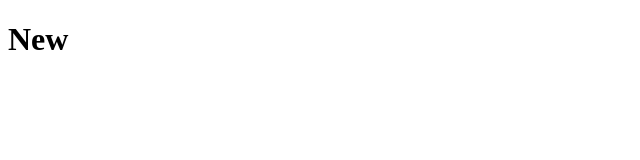
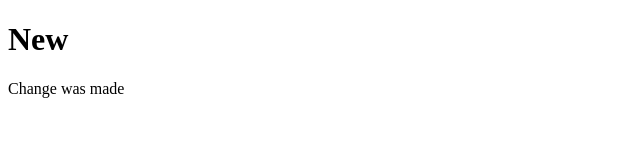
Before and after one commit to wmarcini/marciniak_git417, a plain HTML site: page index.html in a window 1280 px wide. Shown: the whole page, without its empty margins (0-640 px from the left). Drawn offline with Linux system fonts and the light colour scheme.

Commit message:
Update index.html
A p tag was added.

```diff
--- a/index.html
+++ b/index.html
@@ -3,6 +3,7 @@
     <body>
 
         <h1>New</h1>
+        <p>Change was made</p>
 
 
     </body>
```
